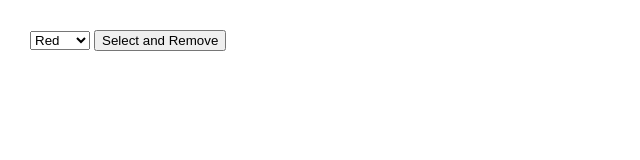
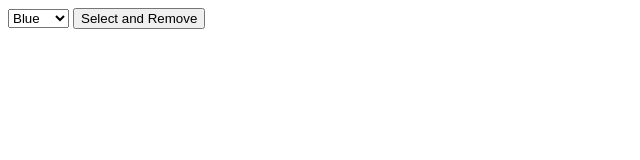
Before and after one commit to acciojob/remove-items-JALINDAR01, a website: page main.html in a window 1280 px wide. Both pictures are taken after a click on the button "Select and Remove". Shown: the whole page, without its empty margins (0-640 px from the left). Drawn offline with Linux system fonts and the light colour scheme.

Commit message:
created a submission

```diff
--- a/main.html
+++ b/main.html
@@ -1,27 +1,17 @@
+<!-- main.html -->
 <!DOCTYPE html>
 <html>
 <head>
-		<style type="text/css">
-			body {margin: 30px;}
-		</style>
-		<meta charset=utf-8 />
-		<title>Remove items from a dropdown list</title>
+    <title>Remove Color</title>
 </head>
-
 <body>
-		<form>
     <select id="colorSelect">
-				<option>Red</option>
-				<option>Green</option>
-				<option>White</option>
-				<option>Black</option>
+        <option value="red">Red</option>
+        <option value="blue">Blue</option>
+        <option value="green">Green</option>
+        <option value="yellow">Yellow</option>
     </select>
-			<input type="button" value="Select and Remove">
-		</form>
-
-		<script type="text/javascript" src="./script.js">
-		</script>
-
+    <input type="button" value="Select and Remove" id="removeButton">
+    <script src="script.js"></script>
 </body>
-
 </html>
--- a/script.js
+++ b/script.js
@@ -1,10 +1,18 @@
-//your JS code here. If required.
-let select=document.getElementById("colorSelect");
-let btn=document.querySelector("input[type=button]");
-btn.addEventListner("click",()=>{
-	for(const child of select.children){
-		if (child.value==select.value) {
-			child.remove();
-		}
-	}
-})
+// script.js
+document.addEventListener('DOMContentLoaded', function () {
+    // Get references to the select element and the button
+    var colorSelect = document.getElementById('colorSelect');
+    var removeButton = document.getElementById('removeButton');
+
+    // Add a click event listener to the button
+    removeButton.addEventListener('click', function () {
+        // Get the selected option
+        var selectedOption = colorSelect.options[colorSelect.selectedIndex];
+
+        // Check if an option is selected
+        if (selectedOption) {
+            // Remove the selected option from the select element
+            colorSelect.removeChild(selectedOption);
+        }
+    });
+});
```
Lines whose indentation alone changed are shown as unchanged.
